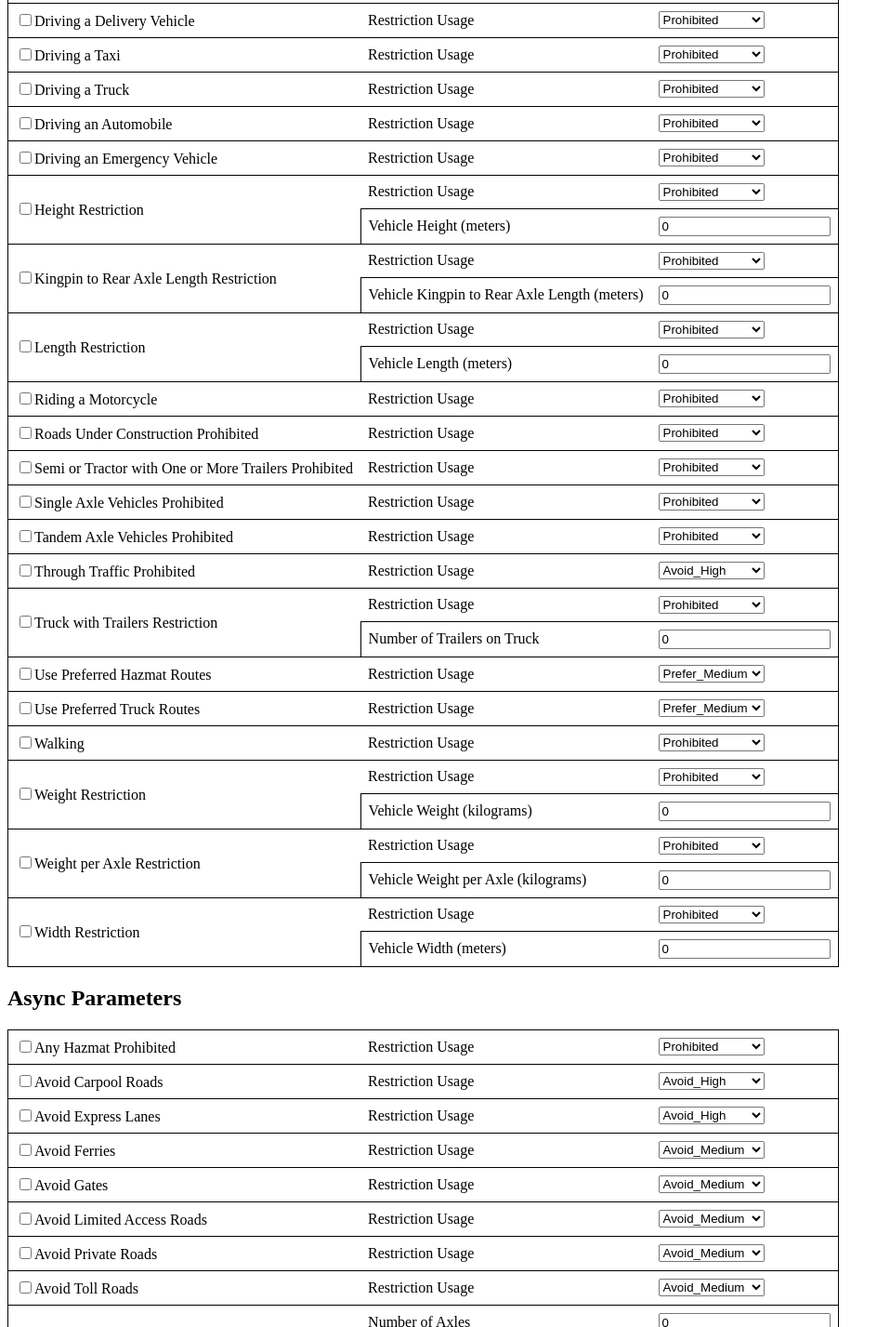
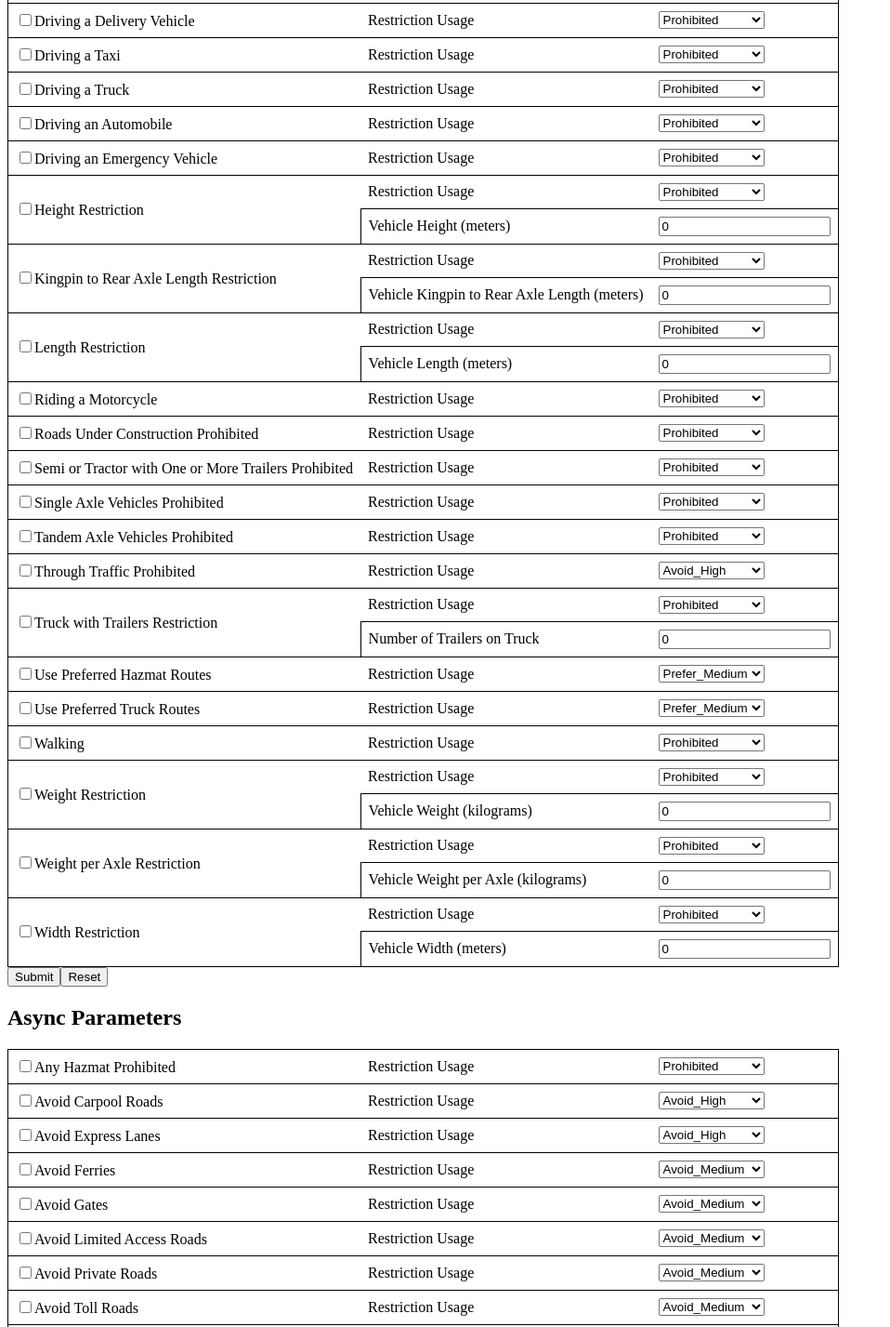
Before and after one commit to WSDOT-GIS/ArcGis-Route-UI, a plain HTML site: page index.html in a window 1280 px wide. Shown: the part 471-1898 px from the top of the page at 93% size, without its empty margins (0-958 px from the left). Drawn offline with Linux system fonts and the light colour scheme.

Commit message:
Fixed Firefox incompatibilities

```diff
--- a/index.html
+++ b/index.html
@@ -2,22 +2,7 @@
 <html xmlns="http://www.w3.org/1999/xhtml">
 <head>
 	<title>ArcGIS Routing Parameters</title>
-	<style>
-		table {
-			border-collapse: collapse;
-		}
-		td {
-			padding: 0.5em;
-			border-top: 1px solid black;
-			border-bottom: 1px solid black;
-		}
-		td:first-child {
-			border-left: 1px solid black;
-		}
-		td:last-child {
-			border-right: 1px solid black;
-		}
-	</style>
+	<link href="style/index.min.css" rel="stylesheet" />
 </head>
 <body>
 	<section id="syncSection">
--- a/script/index.js
+++ b/script/index.js
@@ -31,9 +31,11 @@
 				option = document.createElement("option");
 				option.value = restrictionParameters[name];
 				option.label = name;
+				option.textContent = name;
 				if (name.match(re)) {
 					selected = document.createAttribute("selected");
 					option.setAttributeNode(selected);
+					option.classList.add("default");
 				}
 				select.appendChild(option);
 			}
@@ -66,7 +68,7 @@
 							cell1.setAttribute("rowspan", rowSpan);
 						}
 						cell2 = row.insertCell(-1);
-						cell2.innerText = innerPropName;
+						cell2.textContent = innerPropName;
 						cell3 = row.insertCell(-1);
 						defaultValue = innerObj[innerPropName];
 						if (innerPropName === "Restriction Usage") {
@@ -126,9 +128,20 @@
 		var request = new XMLHttpRequest();
 		request.open("get", url);
 		request.onloadend = function () {
-			var properties = parseTabSeparatedData(this.response);
-			var table = createTableFromObjectProperties(properties);
-			document.getElementById(sectionId).appendChild(table);
+			var form, properties, table, submitButton, resetButton;
+			properties = parseTabSeparatedData(this.response);
+			table = createTableFromObjectProperties(properties);
+			form = document.createElement("form");
+			form.appendChild(table);
+			submitButton = document.createElement("button");
+			submitButton.type = "submit";
+			submitButton.textContent = "Submit";
+			form.appendChild(submitButton);
+			resetButton = document.createElement("button");
+			resetButton.type = "reset";
+			resetButton.textContent = "Reset";
+			form.appendChild(resetButton);
+			document.getElementById(sectionId).appendChild(form);
 		};
 		request.send();
 	}
--- /dev/null
+++ b/style/index.css
@@ -0,0 +1,19 @@
+table {
+	border-collapse: collapse;
+}
+td {
+	padding: 0.5em;
+	border-top: 1px solid black;
+	border-bottom: 1px solid black;
+}
+td:first-child {
+	border-left: 1px solid black;
+}
+td:last-child {
+	border-right: 1px solid black;
+}
+
+option.default {
+	background-color: lightgreen;
+	font-weight: bold;
+}
```
Also changed, not shown: style/index.min.css (added), 1 other file.
